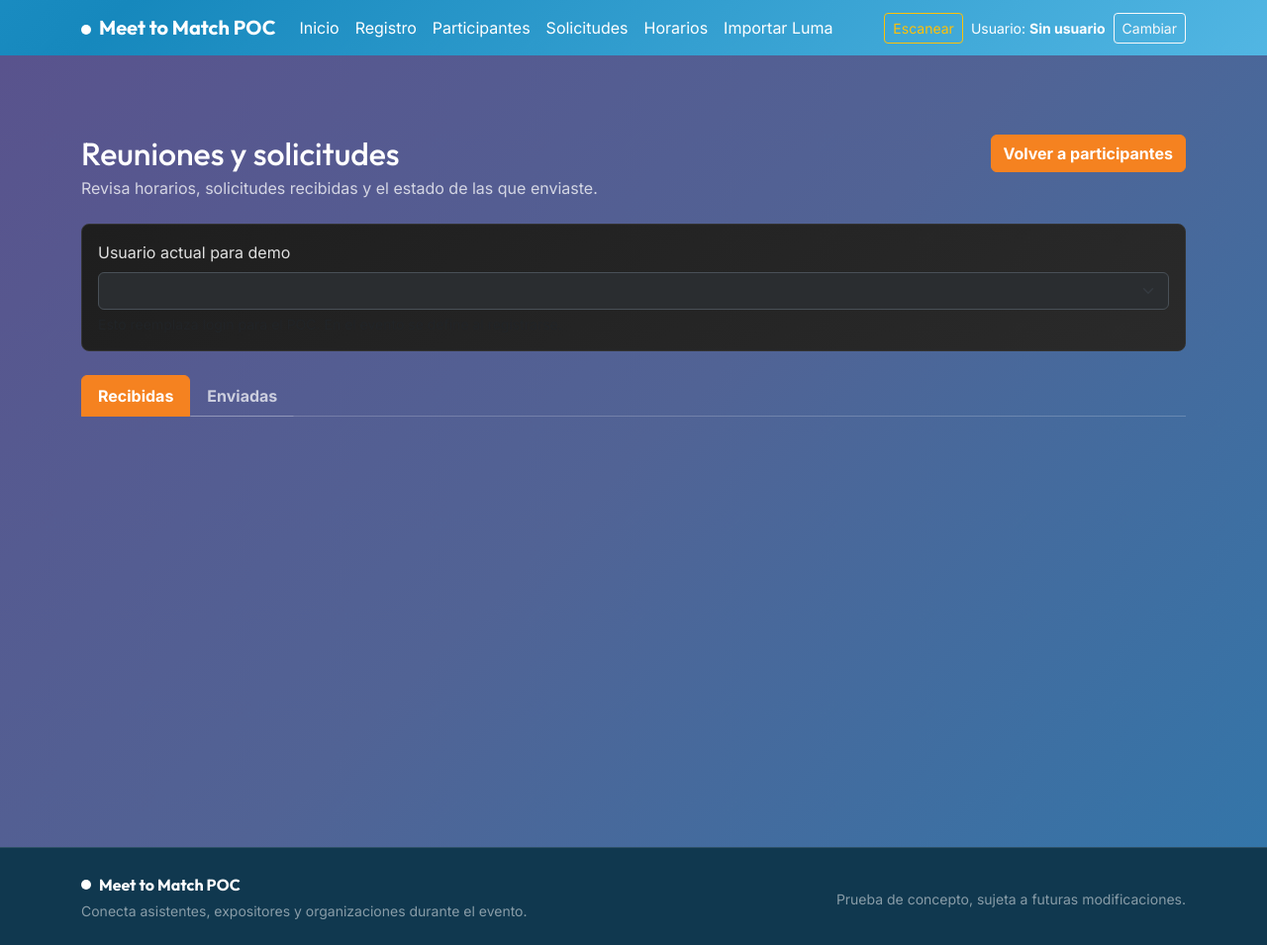
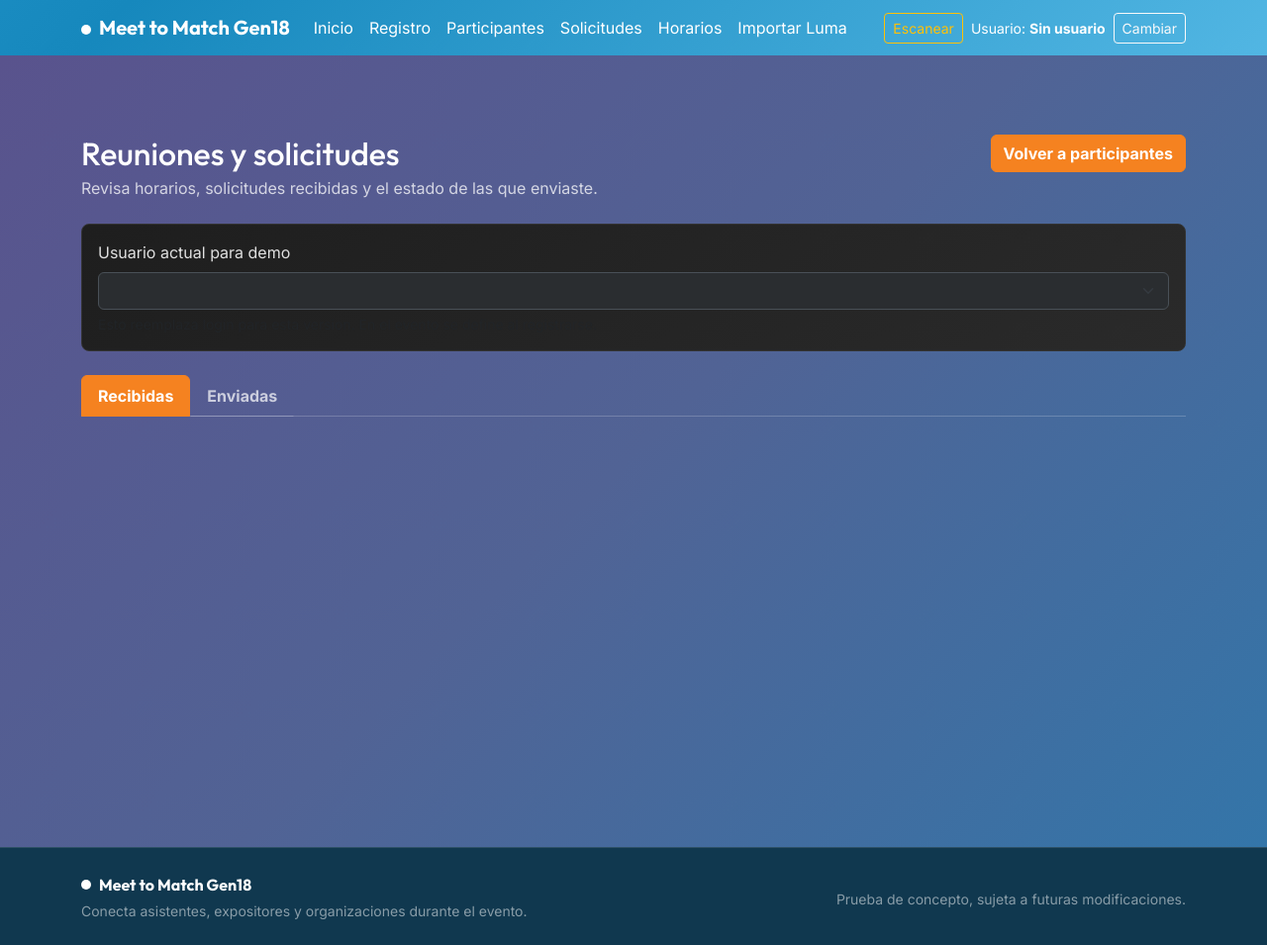
Before and after one commit to manosYaEducation/meet_to_match_gen18, a PHP site: page /MeetToMatchGen18/solicitudes.html in a window 1280 px wide. Shown: the whole page at 99% size. Run offline with PHP 8.4, Linux system fonts and the light colour scheme; lists and menus that the app fills with data are empty.

Commit message:
Ajusta identidad y configuracion de Meet to Match Gen18

```diff
--- a/api/mail.php
+++ b/api/mail.php
@@ -95,10 +95,10 @@ function enviarCorreoSolicitudReunion(PDO $conn, int $solicitudId)
             : PHPMailer::ENCRYPTION_STARTTLS;
         $mail->Port = (int) envValor('MAIL_PORT', 587);
 
-        $mail->setFrom(envValor('MAIL_FROM'), envValor('MAIL_FROM_NAME', 'Meet to Match POC'));
+        $mail->setFrom(envValor('MAIL_FROM'), envValor('MAIL_FROM_NAME', 'Meet to Match Gen18'));
         $mail->addAddress($solicitud['receptor_correo'], $nombreReceptor);
         $mail->isHTML(true);
-        $mail->Subject = 'Nueva solicitud de reunion - Meet to Match POC';
+        $mail->Subject = 'Nueva solicitud de reunion - Meet to Match Gen18';
         $mail->Body = "
             <div style='font-family: Arial, sans-serif; max-width: 620px; margin: 0 auto; color: #1f2933;'>
                 <div style='background:#3aa9dc; color:white; padding:18px 22px;'>
--- a/database/schema.sql
+++ b/database/schema.sql
@@ -1,4 +1,4 @@
--- Esquema y datos demo de Meet to Match POC.
+-- Esquema y datos demo de Meet to Match Gen18.
 CREATE TABLE IF NOT EXISTS eventos (
   id INT AUTO_INCREMENT PRIMARY KEY,
   nombre VARCHAR(180) NOT NULL,
--- a/horarios.html
+++ b/horarios.html
@@ -3,7 +3,7 @@
 <head>
   <meta charset="utf-8">
   <meta name="viewport" content="width=device-width, initial-scale=1">
-  <title>Bloques horarios - Meet to Match POC</title>
+  <title>Bloques horarios - Meet to Match Gen18</title>
   <link href="https://cdn.jsdelivr.net/npm/bootstrap@5.3.3/dist/css/bootstrap.min.css" rel="stylesheet">
   <link href="css/app.css?v=20260721-1" rel="stylesheet">
 </head>
--- a/importar.html
+++ b/importar.html
@@ -3,7 +3,7 @@
 <head>
   <meta charset="utf-8">
   <meta name="viewport" content="width=device-width, initial-scale=1">
-  <title>Importar Luma - Meet to Match POC</title>
+  <title>Importar Luma - Meet to Match Gen18</title>
   <link href="https://cdn.jsdelivr.net/npm/bootstrap@5.3.3/dist/css/bootstrap.min.css" rel="stylesheet">
   <link href="css/app.css?v=20260720-1" rel="stylesheet">
 </head>
--- a/index.html
+++ b/index.html
@@ -3,7 +3,7 @@
 <head>
   <meta charset="utf-8">
   <meta name="viewport" content="width=device-width, initial-scale=1">
-  <title>Meet to Match POC</title>
+  <title>Meet to Match Gen18</title>
   <link href="https://cdn.jsdelivr.net/npm/bootstrap@5.3.3/dist/css/bootstrap.min.css" rel="stylesheet">
   <link href="css/app.css?v=20260707-1" rel="stylesheet">
   <link rel="manifest" href="manifest.json">
--- a/instalar.php
+++ b/instalar.php
@@ -13,7 +13,7 @@ try {
     asegurarEsquema($conn, $nameDb);
     responder([
         'exito' => true,
-        'mensaje' => 'Tablas POC creadas y datos demo cargados',
+        'mensaje' => 'Tablas Gen18 creadas y datos demo cargados',
         'siguiente_paso' => 'Abrir registro.html'
     ]);
 } catch (Exception $e) {
--- a/js/app.js
+++ b/js/app.js
@@ -76,7 +76,7 @@ function navbar() {
     <nav class="navbar navbar-expand-lg">
       <div class="container">
         <a class="navbar-brand fw-bold" href="index.html">
-          <span class="brand-dot me-2"></span>Meet to Match POC
+          <span class="brand-dot me-2"></span>Meet to Match Gen18
         </a>
         <button class="navbar-toggler bg-light" type="button" data-bs-toggle="collapse" data-bs-target="#mainNav">
           <span class="navbar-toggler-icon"></span>
@@ -108,7 +108,7 @@ function footer() {
       <div class="container py-4 d-flex flex-column flex-md-row justify-content-between align-items-center gap-3">
         <div>
           <a class="navbar-brand fw-bold d-inline-flex align-items-center gap-2" href="index.html">
-            <span class="brand-dot"></span>Meet to Match POC
+            <span class="brand-dot"></span>Meet to Match Gen18
           </a>
           <p class="small text-white-50 mb-0 mt-1">Conecta asistentes, expositores y organizaciones durante el evento.</p>
         </div>
--- a/participantes.html
+++ b/participantes.html
@@ -3,7 +3,7 @@
 <head>
   <meta charset="utf-8">
   <meta name="viewport" content="width=device-width, initial-scale=1">
-  <title>Participantes - Meet to Match POC</title>
+  <title>Participantes - Meet to Match Gen18</title>
   <link href="https://cdn.jsdelivr.net/npm/bootstrap@5.3.3/dist/css/bootstrap.min.css" rel="stylesheet">
   <link href="css/app.css?v=20260707-1" rel="stylesheet">
   <link rel="manifest" href="manifest.json">
--- a/registro.html
+++ b/registro.html
@@ -3,7 +3,7 @@
 <head>
   <meta charset="utf-8">
   <meta name="viewport" content="width=device-width, initial-scale=1">
-  <title>Registro - Meet to Match POC</title>
+  <title>Registro - Meet to Match Gen18</title>
   <link href="https://cdn.jsdelivr.net/npm/bootstrap@5.3.3/dist/css/bootstrap.min.css" rel="stylesheet">
   <link href="css/app.css?v=20260707-1" rel="stylesheet">
   <link rel="manifest" href="manifest.json">
--- a/solicitudes.html
+++ b/solicitudes.html
@@ -3,7 +3,7 @@
 <head>
   <meta charset="utf-8">
   <meta name="viewport" content="width=device-width, initial-scale=1">
-  <title>Reuniones y solicitudes - Meet to Match POC</title>
+  <title>Reuniones y solicitudes - Meet to Match Gen18</title>
   <link href="https://cdn.jsdelivr.net/npm/bootstrap@5.3.3/dist/css/bootstrap.min.css" rel="stylesheet">
   <link href="css/app.css?v=20260707-1" rel="stylesheet">
   <link rel="manifest" href="manifest.json">
@@ -26,7 +26,7 @@
       <div class="card-body">
         <label class="form-label">Usuario actual para demo</label>
         <select id="selector-usuario" class="form-select"></select>
-        <div class="form-text">Esto reemplaza login para el POC. En el evento se define al registrarse.</div>
+        <div class="form-text">Esto reemplaza login para esta version. En el evento se define al registrarse.</div>
       </div>
     </div>
 
```
Also changed, not shown: docs/CONFIGURACION_SMTP.md (+1 -1 lines), README.md, manifest.json, 3 other files.
